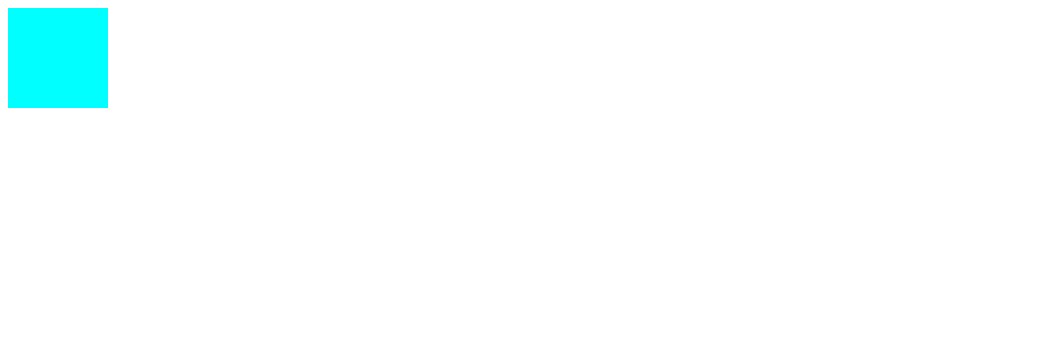
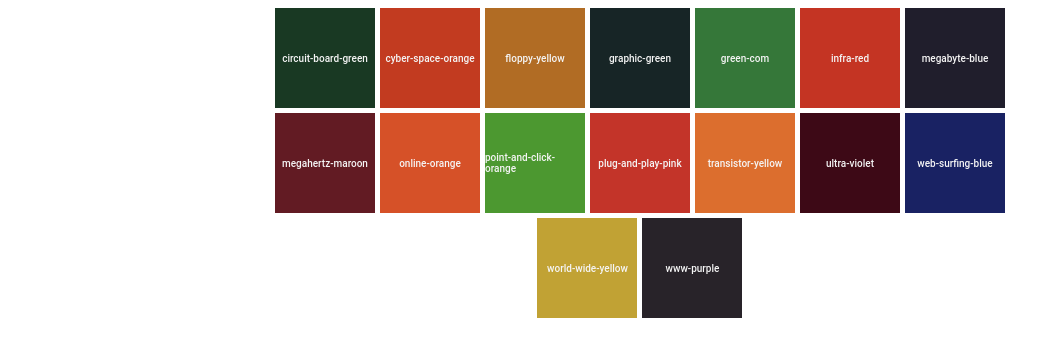
Before and after one commit to jvilchez09/web-colors-names, a plain HTML site: page index.html in a window 1280 px wide. Shown: the whole page, without its empty margins (0-1060 px from the left). Drawn offline with Linux system fonts and the light colour scheme.

Commit message:
adding event listeners y css

```diff
--- a/css/styles.css
+++ b/css/styles.css
@@ -1,5 +1,74 @@
+.container {
+  width: 60%;
+  margin: 0 auto;
+  flex-flow: row wrap;
+  justify-content: center;
+  gap: 5px 5px; /* row-gap column gap */
+  display: flex;
+}
+
 .color-container {
   width: 100px;
   height: 100px;
-  background-color: aqua;
+  cursor: pointer;
+  display: flex;
+  justify-content: center;
 }
+
+.color-container p {
+  color: whitesmoke;
+  font-family: Roboto, Oxygen, Ubuntu, Cantarell, "Open Sans", "Helvetica Neue",
+    sans-serif;
+  font-weight: 500;
+  font-size: 10px;
+  align-self: center;
+}
+
+.circuit-board-green {
+  background-color: #193923;
+}
+.cyber-space-orange {
+  background-color: #c23b20;
+}
+.floppy-yellow {
+  background-color: #b16c24;
+}
+.graphic-green {
+  background-color: #172526;
+}
+.green-com {
+  background-color: #357739;
+}
+.infra-red {
+  background-color: #c43423;
+}
+.megabyte-blue {
+  background-color: #201e2c;
+}
+.megahertz-maroon {
+  background-color: #621b23;
+}
+.online-orange {
+  background-color: #d65128;
+}
+.point-and-click-orange {
+  background-color: #4c9830;
+}
+.plug-and-play-pink {
+  background-color: #c33429;
+}
+.transistor-yellow {
+  background-color: #dc6e2e;
+}
+.ultra-violet {
+  background-color: #3d0916;
+}
+.web-surfing-blue {
+  background-color: #192263;
+}
+.world-wide-yellow {
+  background-color: #c1a234;
+}
+.www-purple {
+  background-color: #282329;
+}
--- a/index.html
+++ b/index.html
@@ -8,7 +8,9 @@
     <title>Web colors names</title>
   </head>
   <body>
-    <div class="color-container"></div>
+    <div class="container">
+      <!-- <div class="color-container circuit-board-green"></div> -->
+    </div>
   </body>
   <script src="./js/script.js"></script>
 </html>
--- a/js/script.js
+++ b/js/script.js
@@ -3,22 +3,67 @@
 console.log("Hey, didn't see you there 👀");
 
 const colors = {
-  "circuit-board-green": "#193923",
-  "cyber-space-orange": "#c23b20",
-  "floppy-yellow": "#b16c24",
-  "graphic-green": "#172526",
-  "green.com": "#357739",
-  "infra-red": "#c43423",
-  "megabyte-blue": "#201e2c",
-  "megahertz-maroon": "#621b23",
-  "online-orange": "#d65128",
-  "point-&-click-orange": "#4c9830",
-  "plug-&-play-pink": "#c33429",
-  "transistor-yellow": "#dc6e2e",
-  "ultra-violet": "#3d0916",
-  "web-surfing-blue": "#192263",
-  "world-wide-yellow": "#c1a234",
-  "www.purple": "#282329",
+  "circuit-board-green": ["#193923", "link"],
+  "cyber-space-orange": ["#c23b20", "link"],
+  "floppy-yellow": ["#b16c24", "link"],
+  "graphic-green": ["#172526", "link"],
+  "green-com": ["#357739", "link"],
+  "infra-red": ["#c43423", "link"],
+  "megabyte-blue": ["#201e2c", "link"],
+  "megahertz-maroon": ["#621b23", "link"],
+  "online-orange": ["#d65128", "link"],
+  "point-and-click-orange": ["#4c9830", "link"],
+  "plug-and-play-pink": ["#c33429", "link"],
+  "transistor-yellow": ["#dc6e2e", "link"],
+  "ultra-violet": ["#3d0916", "link"],
+  "web-surfing-blue": ["#192263", "link"],
+  "world-wide-yellow": ["#c1a234", "link"],
+  "www-purple": ["#282329", "link"],
 };
 
 console.log(colors);
+
+const mainContainer = document.querySelector(".container");
+console.log(mainContainer);
+
+let colorContainer = document.createElement("div");
+let textContainer = document.createElement("p");
+//classList.add("color-container");
+
+// colors.forEach((element) => {});
+
+// for (const [key, value] of colors) {
+//   console.log(key);
+// }
+
+/**
+ * Copy Color
+ */
+
+const copyColor = (color, link) => {
+  return console.log(color, link);
+};
+
+for (const key in colors) {
+  colorContainer.className = "color-container";
+  colorContainer.classList.add(key);
+
+  //agregar nombre de color al color
+  textContainer.textContent = key;
+  colorContainer.appendChild(textContainer);
+  let newContainer = colorContainer.cloneNode(true);
+
+  let [color, link] = colors[key];
+  newContainer.addEventListener("click", function () {
+    copyColor(...colors[key]);
+  });
+
+  // colorContainer.addEventListener("click", copyColor(...colors[key]));
+  mainContainer.append(newContainer);
+
+  // mainContainer.append(colorContainer.cloneNode(true));
+
+  // const element = colors[key];
+  // console.log(key);
+  // console.log(colors[key]);
+}
```
